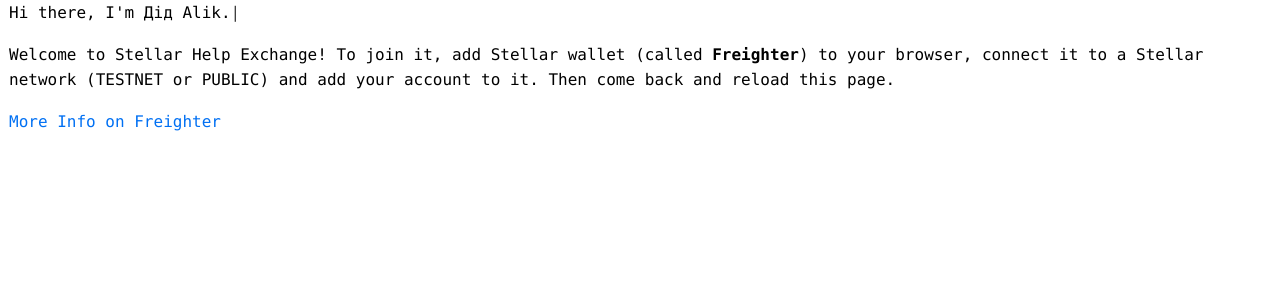
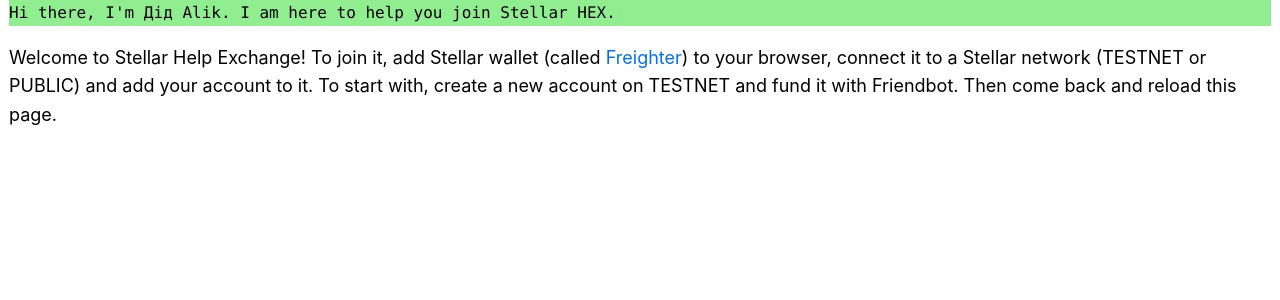
Before and after one commit to amissine/shex, a Next.js app: page /shex-join in a window 1280 px wide. Shown: the top 300 px of the page. Built offline with nearby package versions, Linux system fonts and the light colour scheme.

Commit message:
Add CSS class typedwrap

```diff
--- a/pages/shex-join.js
+++ b/pages/shex-join.js
@@ -11,34 +11,32 @@ const addWallet = opts => // {{{1
 <>
   <div id="typed-string">
     <p>
-Hi there, I'm {greeting}.
+Hi there, I'm {greeting}. I am here to help you join Stellar HEX.
     </p>
   </div>
-  <div>
+  <div className={styles.typedwrap}>
     <span style={{ whiteSpace: 'pre' }} ref={opts.el} />
   </div>
-  <p id='welcome-to-stellar-hex' style={{ display: 'none' }}>
+  <p id='contextual-prompt' style={{ display: 'none' }}>
 Welcome to Stellar Help Exchange! To join it,
-add Stellar wallet (called <b>Freighter</b>) to your browser, connect it to a
-Stellar network (TESTNET or PUBLIC) and add your account to it. Then come back and
+add Stellar wallet (called {' '}
+  <a href="https://www.freighter.app/" target="_blank">Freighter</a>
+) to your browser, connect it to a
+Stellar network (TESTNET or PUBLIC) and add your account to it. To start with,
+create a new account on TESTNET and fund it with Friendbot. Then come back and
 reload this page.
-  </p>
-  <p id='more-info-on-frighter' style={{ display: 'none' }}>
-    <a href="https://www.freighter.app/" target="_blank">More Info on Freighter</a>
   </p>
 </>
 
 const mobileDevice = opts => // {{{1
 <>
   <div id="typed-string">
-    <p>
-Hi there, I'm {greeting}.
-    </p>
+    <p>Hi there, I'm {greeting}. Bad news, sorry.</p>
   </div>
-  <div>
+  <div className={styles.typedwrap}>
     <span style={{ whiteSpace: 'pre' }} ref={opts.el} />
   </div>
-  <p id='you-need-a-computer-to-join' style={{ display: 'none' }}>
+  <p id='contextual-prompt' style={{ display: 'none' }}>
 To join Stellar Help Exchange, one would need to add
 a wallet to their browser. I honestly tried to help mobile device users do so, but
 as of 2022-12-01 you would need a computer to join us. Maybe later...
@@ -57,6 +55,24 @@ function walletAdded (network, account) { // {{{1
 </div>
   );
 }
+
+const walletConnected = opts => // {{{1
+<>
+  <div id="typed-string">
+    <p>
+Great, your wallet is now connected to this demo!
+    </p>
+  </div>
+  <div className={styles.typedwrap}>
+    <span style={{ whiteSpace: 'pre' }} ref={opts.el} />
+  </div>
+  <p id='contextual-prompt' style={{ display: 'none' }}>
+The wallet is now asking for your approval to share the public key of your Stellar
+account with this demo. Go ahead and click the <b>Share</b> button. Then, since you
+are OK with trusting Stellar HEX assets - ClawableHexa and HEXA - approve the two
+transactions that will create that trust.
+  </p>
+</>
 
 export default function Join() { // {{{1
   const [q, setQ] = useState({}) // {{{2
@@ -80,18 +96,15 @@ export default function Join() { // {{{1
       typeSpeed: 50,
       onComplete: typed => {
         if (q.userAgent?.includes('Mobile')) { // {{{3
-          let welcome = document.getElementById('you-need-a-computer-to-join')
-          setTimeout(_ => { welcome.style.display = 'block' }, 1000)
+          let prompt = document.getElementById('contextual-prompt')
+          setTimeout(_ => { prompt.style.display = 'block' }, 1000)
 
           let more = document.getElementById('more-info-on-wallets')
           setTimeout(_ => { more.style.display = 'block' }, 3000)
           return;
         }
-        let welcome = document.getElementById('welcome-to-stellar-hex') // {{{3
-        setTimeout(_ => { welcome.style.display = 'block' }, 1000)
-
-        let more = document.getElementById('more-info-on-frighter')
-        setTimeout(_ => { more.style.display = 'block' }, 3000) // }}}3
+        let prompt = document.getElementById('contextual-prompt') // {{{3
+        setTimeout(_ => { prompt.style.display = 'block' }, 500)
       },
     };
     typed.current = new window.Typed(el.current, options)
@@ -152,7 +165,7 @@ export default function Join() { // {{{1
             q.user.loaded ?
               <code>{JSON.stringify(q.user.loaded.balances.length)}</code>
             : walletAdded(window.StellarNetwork.id, q.user.keypair.publicKey())
-          : 'Buy HEXA now!'
+          : walletConnected({ el, })
         : addWallet({ el, })
       }
     </div> {/* }}}3 */}
--- a/pages/shex-join.module.css
+++ b/pages/shex-join.module.css
@@ -1,6 +1,10 @@
 .container {
   min-height: 100vh;
   padding: 0 0.5rem;
+}
+
+.typedwrap {
+  background-color: lightgreen;
   font-size: 16px;
   font-family: Menlo, Monaco, Lucida Console, Liberation Mono, monospace;
 }
```
Also changed, not shown: 1 other file (tests, documents, lock files or other folders).
